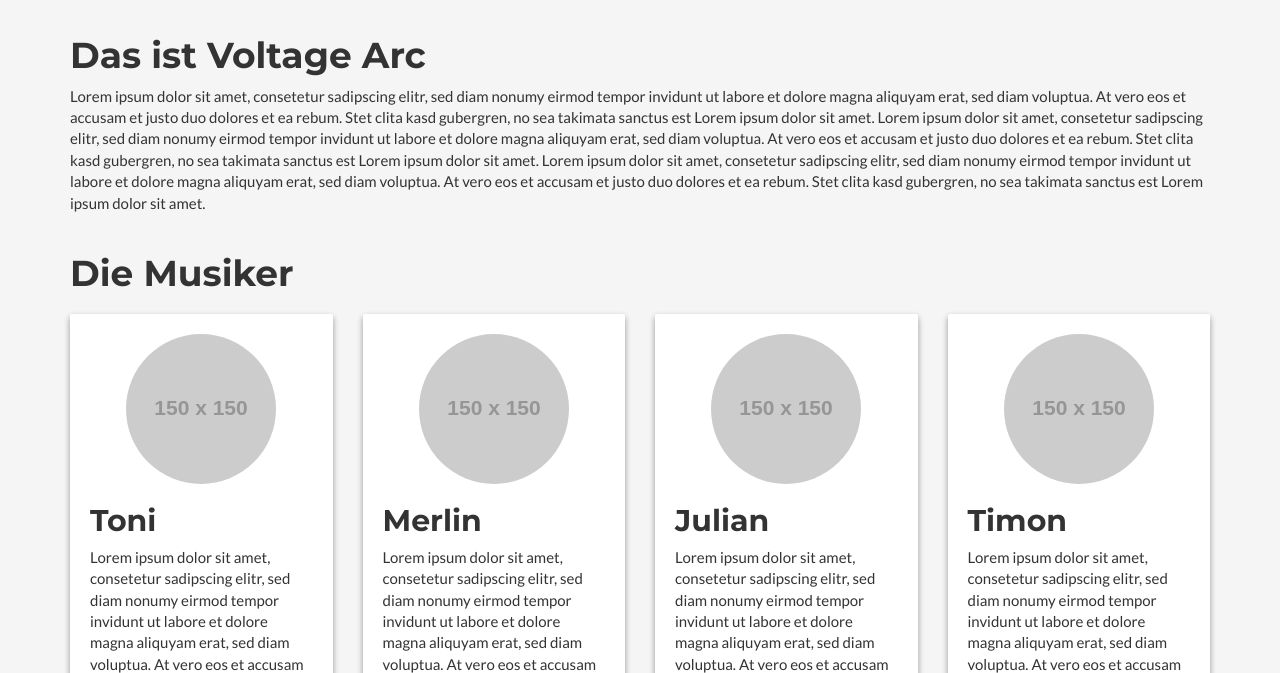
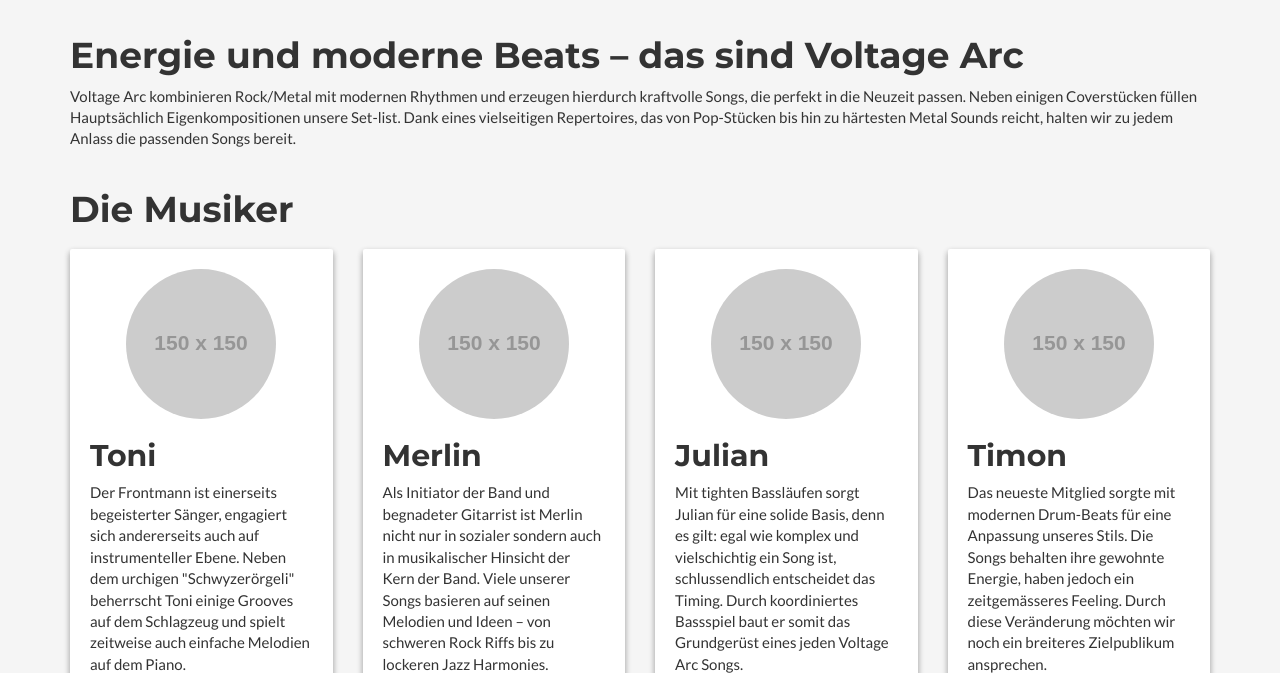
Before and after one commit to theCubix/va, a Jekyll site: the page built from index.html, in a window 1280 px wide and 900 px high, scrolled down 677 px, cut to the strip 227-900 px from the top of the window. Built offline with Jekyll 4.4.1, drawn with Linux system fonts in a browser that asks for light colours; some of the changed text lies outside the part shown.

Commit message:
Updated Index

```diff
--- a/index.html
+++ b/index.html
@@ -10,9 +10,9 @@ layout: master
     </video>
 </div>
 <div class="container">
-    <h1 class="margin-top-plus">Das ist Voltage Arc</h1>
+    <h1 class="margin-top-plus">Energie und moderne Beats – das sind Voltage Arc</h1>
     <p>
-        Lorem ipsum dolor sit amet, consetetur sadipscing elitr, sed diam nonumy eirmod tempor invidunt ut labore et dolore magna aliquyam erat, sed diam voluptua. At vero eos et accusam et justo duo dolores et ea rebum. Stet clita kasd gubergren, no sea takimata sanctus est Lorem ipsum dolor sit amet. Lorem ipsum dolor sit amet, consetetur sadipscing elitr, sed diam nonumy eirmod tempor invidunt ut labore et dolore magna aliquyam erat, sed diam voluptua. At vero eos et accusam et justo duo dolores et ea rebum. Stet clita kasd gubergren, no sea takimata sanctus est Lorem ipsum dolor sit amet. Lorem ipsum dolor sit amet, consetetur sadipscing elitr, sed diam nonumy eirmod tempor invidunt ut labore et dolore magna aliquyam erat, sed diam voluptua. At vero eos et accusam et justo duo dolores et ea rebum. Stet clita kasd gubergren, no sea takimata sanctus est Lorem ipsum dolor sit amet.
+        Voltage Arc kombinieren Rock/Metal mit modernen Rhythmen und erzeugen hierdurch kraftvolle Songs, die perfekt in die Neuzeit passen. Neben einigen Coverstücken füllen Hauptsächlich Eigenkompositionen unsere Set-list. Dank eines vielseitigen Repertoires, das von Pop-Stücken bis hin zu härtesten Metal Sounds reicht, halten wir zu jedem Anlass die passenden Songs bereit.
     </p>
     <h1 class="margin-top-plus">Die Musiker</h1>
     <div class="row">
@@ -20,7 +20,7 @@ layout: master
             <div class="about-card">
                 <img class="img-circle center-block" src="https://www.placehold.it/150x150/44749d/FFFFFF">
                 <h2>Toni</h2>
-                <p>Lorem ipsum dolor sit amet, consetetur sadipscing elitr, sed diam nonumy eirmod tempor invidunt ut labore et dolore magna aliquyam erat, sed diam voluptua. At vero eos et accusam et justo duo dolores et ea rebum.</p>
+                <p>Der Frontmann ist einerseits begeisterter Sänger, engagiert sich andererseits auch auf instrumenteller Ebene. Neben dem urchigen "Schwyzerörgeli" beherrscht Toni einige Grooves auf dem Schlagzeug und spielt zeitweise auch einfache Melodien auf dem Piano.</p>
                 <h3>Kontakt</h3>
                 <a href="#" class="btn-sm btn-primary" role="button" target="_blank">Facebook</a>
                 <a href="#" class="btn-sm btn-primary" role="button">Mail</a>
@@ -30,7 +30,7 @@ layout: master
             <div class="about-card">
                 <img class="img-circle center-block" src="https://www.placehold.it/150x150/79a250/FFFFFF">
                 <h2>Merlin</h2>
-                <p>Lorem ipsum dolor sit amet, consetetur sadipscing elitr, sed diam nonumy eirmod tempor invidunt ut labore et dolore magna aliquyam erat, sed diam voluptua. At vero eos et accusam et justo duo dolores et ea rebum.</p>
+                <p>Als Initiator der Band und begnadeter Gitarrist ist Merlin nicht nur in sozialer sondern auch in musikalischer Hinsicht der Kern der Band. Viele unserer Songs basieren auf seinen Melodien und Ideen – von schweren Rock Riffs bis zu lockeren Jazz Harmonies.</p>
                 <h3>Kontakt</h3>
                 <a href="#" class="btn-sm btn-primary" role="button" target="_blank">Facebook</a>
                 <a href="#" class="btn-sm btn-primary" role="button">Mail</a>
@@ -40,7 +40,7 @@ layout: master
             <div class="about-card">
                 <img class="img-circle center-block" src="https://www.placehold.it/150x150/d82929/FFFFFF">
                 <h2>Julian</h2>
-                <p>Lorem ipsum dolor sit amet, consetetur sadipscing elitr, sed diam nonumy eirmod tempor invidunt ut labore et dolore magna aliquyam erat, sed diam voluptua. At vero eos et accusam et justo duo dolores et ea rebum.</p>
+                <p>Mit tighten Bassläufen sorgt Julian für eine solide Basis, denn es gilt: egal wie komplex und vielschichtig ein Song ist, schlussendlich entscheidet das Timing. Durch koordiniertes Bassspiel baut er somit das Grundgerüst eines jeden Voltage Arc Songs.</p>
                 <h3>Kontakt</h3>
                 <a href="#" class="btn-sm btn-primary" role="button" target="_blank">Facebook</a>
                 <a href="#" class="btn-sm btn-primary" role="button">Mail</a>
@@ -50,7 +50,7 @@ layout: master
             <div class="about-card">
                 <img class="img-circle center-block" src="https://www.placehold.it/150x150/30867f/FFFFFF">
                 <h2>Timon</h2>
-                <p>Lorem ipsum dolor sit amet, consetetur sadipscing elitr, sed diam nonumy eirmod tempor invidunt ut labore et dolore magna aliquyam erat, sed diam voluptua. At vero eos et accusam et justo duo dolores et ea rebum.</p>
+                <p>Das neueste Mitglied sorgte mit modernen Drum-Beats für eine Anpassung unseres Stils. Die Songs behalten ihre gewohnte Energie, haben jedoch ein zeitgemässeres Feeling. Durch diese Veränderung möchten wir noch ein breiteres Zielpublikum ansprechen.</p>
                 <h3>Kontakt</h3>
                 <a href="#" class="btn-sm btn-primary" role="button" target="_blank">Facebook</a>
                 <a href="#" class="btn-sm btn-primary" role="button">Mail</a>
```
